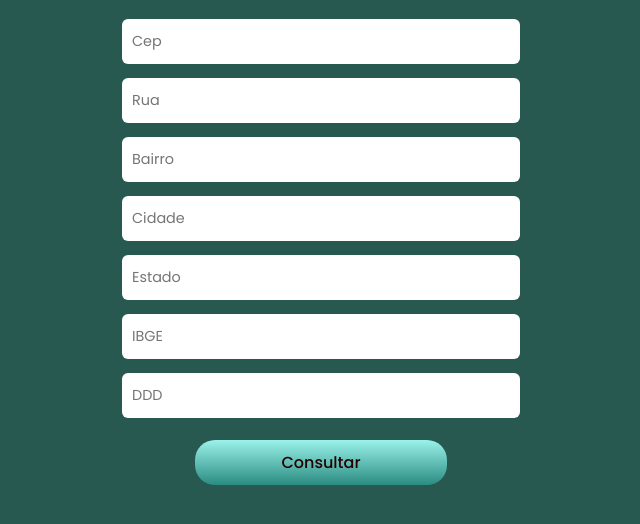
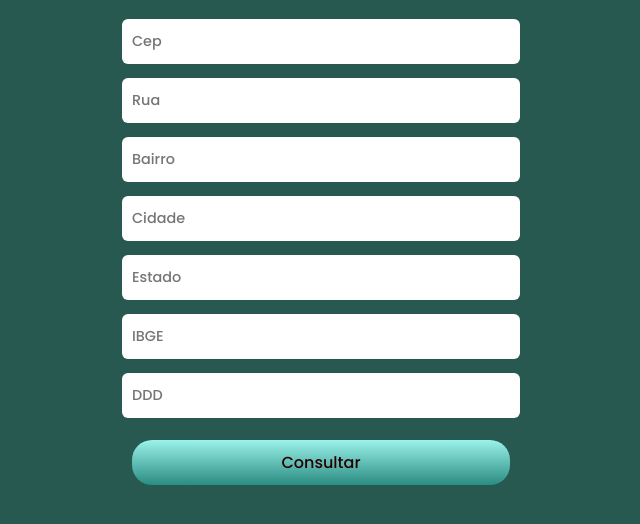
Before and after one commit to eduardaisabele/form_viacep, a plain HTML site: page index.html in a window 1280 px wide. Shown: the part 84-608 px from the top of the page, without its empty margins (319-959 px from the left). Drawn offline with Linux system fonts and the light colour scheme.

Commit message:
clear css

```diff
--- a/css/style.css
+++ b/css/style.css
@@ -1,8 +1,8 @@
-@import url('https://fonts.googleapis.com/css2?family=Poppins:ital,wght@0,100;0,300;0,400;0,500;0,600;0,700;0,800;0,900;1,100;1,200;1,300;1,400;1,500;1,600;1,700;1,800;1,900&display=swap');
+@import url('https://fonts.googleapis.com/css2?family=Poppins:wght@400;500;600&display=swap');
+
 * {
     margin: 0;
     padding: 0;
-    font-family: 'Poppins', sans-serif;
 }
 
 body {
@@ -12,8 +12,7 @@ body {
 }
 
 .titulo {
-    font-weight: 400;
-    font-size: 2.3em;
+    font: 400 2.3em 'Poppins', sans-serif;
     color: #f5fbfb;
     margin: 15px;
     border-bottom: .5px;
@@ -41,11 +40,11 @@ main {
 input {
     border: none;
     border-radius: 6px;
+    font: 500 .9em 'Poppins', sans-serif;
     margin: 7px;
     padding: 10px;
     width: 30%;
     height: 25px;
-    font-size: .9em;
 }
 
 .btn {
@@ -54,12 +53,11 @@ input {
     border: none;
     border-radius: 20px;
     cursor: pointer;
-    font-weight: 500;
-    font-size: 1em;
+    font: 500 1em 'Poppins', sans-serif;
     margin: 15px;
     padding: 10px;
     transition: .5s ease-in-out;
-    width: 20%;
+    width: 30%;
 }
 
 .btn:hover {
```
Also changed, not shown: index.html (+1 -0 lines).
